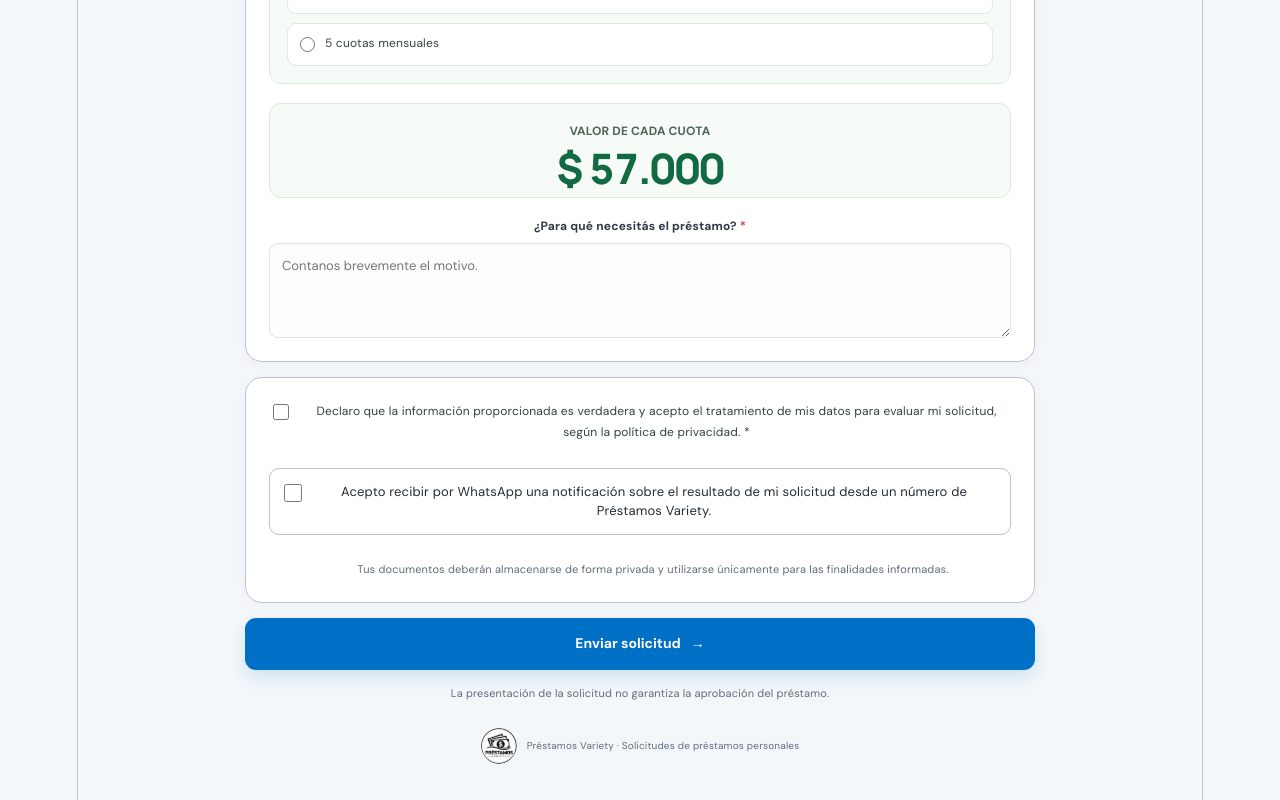
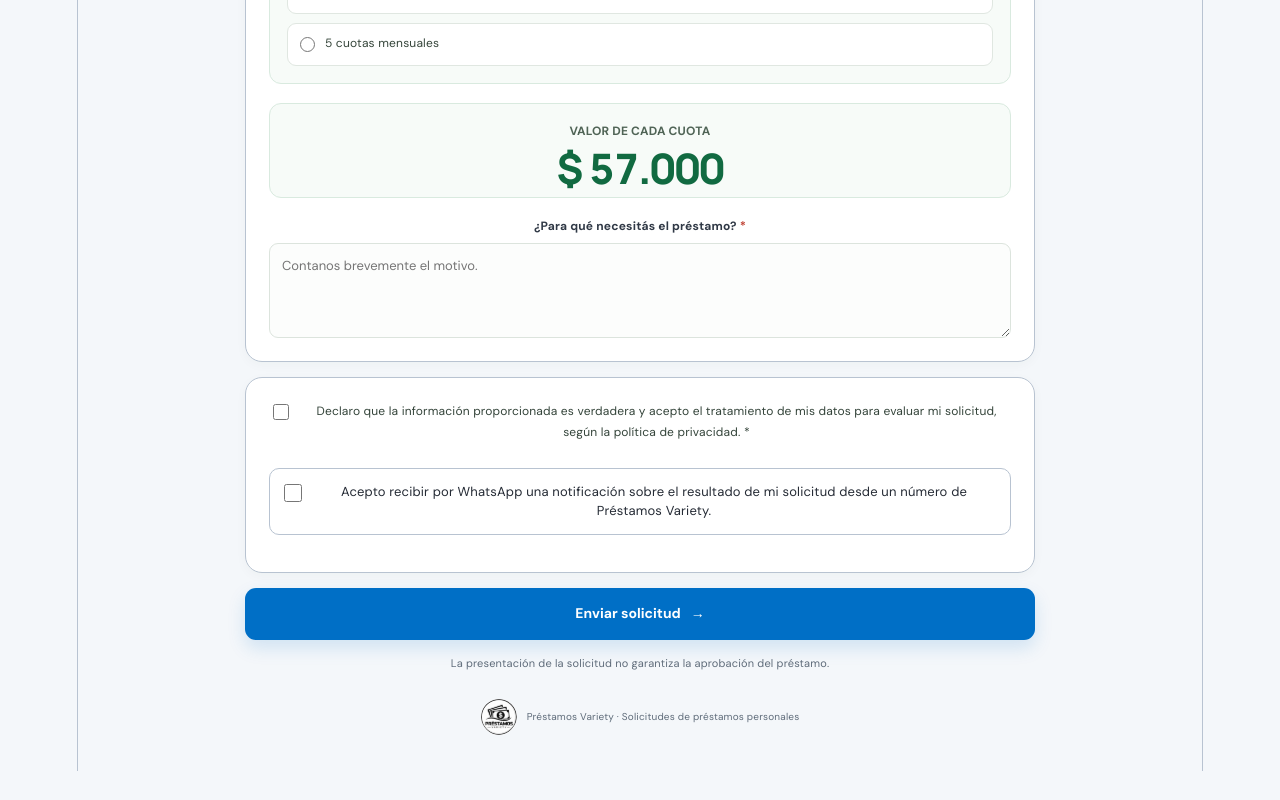
Before and after one commit to ElectroVariety/electro-variety-prestamos, a React (Vite) app: page / in a window 1280 px wide. Shown: the part 2831-3631 px from the top of the page. After the commit the page ends 3602 px from the top, so only its background shows below. Built offline with nearby package versions, Linux system fonts and the light colour scheme; no server answers.

Commit message:
Quitar nota bajo consentimiento de privacidad

```diff
--- a/src/App.css
+++ b/src/App.css
@@ -460,14 +460,6 @@ select:focus-visible {
   margin-top: 3px;
 }
 
-.privacy-note {
-  margin: 0;
-  padding-left: 26px;
-  color: var(--muted);
-  font-size: 11px;
-  line-height: 1.6;
-}
-
 .submit-button {
   display: flex;
   justify-content: center;
--- a/src/App.tsx
+++ b/src/App.tsx
@@ -946,10 +946,6 @@ function App() {
             </span>
           </label>
 
-          <p className="privacy-note">
-            Tus documentos deberán almacenarse de forma privada y utilizarse
-            únicamente para las finalidades informadas.
-          </p>
         </section>
 
         {submitError && <p className="form-error" role="alert">{submitError}</p>}
```
